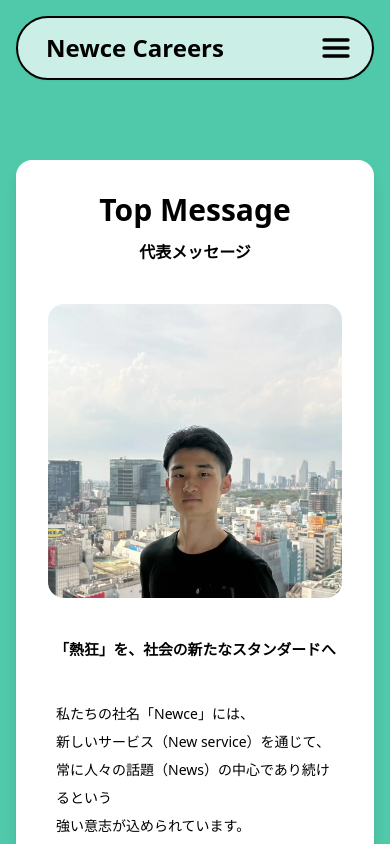
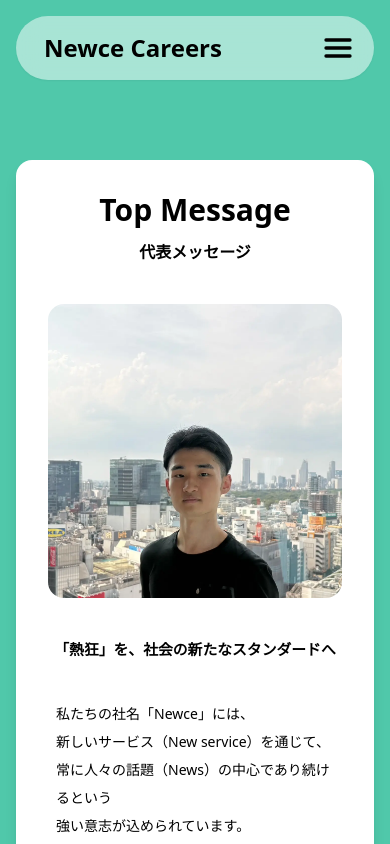
Before and after one commit to KotaKayamori/v0-newce-corporate-page, a Next.js app: page /careers in a window 390 px wide. Shown: the top 844 px of the page. Built offline with nearby package versions, Linux system fonts and the light colour scheme; a web font is replaced by a local one.

Commit message:
style: adjust header styles for PC and mobile
Change header border and background opacity for consistency.

```diff
--- a/app/careers/page.tsx
+++ b/app/careers/page.tsx
@@ -235,7 +235,7 @@ export default function CareersPage() {
     <div className="flex min-h-screen flex-col" style={{ backgroundColor: dynamicBg, transition: "background-color 1.5s ease" }}>
       {/* PC Header */}
       <div className="hidden md:block fixed top-0 left-0 right-0 z-50 px-4 pt-5">
-        <div className="w-full flex h-20 items-center justify-between px-8 lg:px-12 bg-white/70 backdrop-blur-md border-2 border-black rounded-full shadow-sm">
+        <div className="w-full flex h-20 items-center justify-between px-8 lg:px-12 bg-white/50 backdrop-blur-md rounded-full shadow-sm">
           <Link href="/careers" className="flex items-center">
             <span className="text-3xl font-bold text-black">Newce Careers</span>
           </Link>
@@ -258,7 +258,7 @@ export default function CareersPage() {
 
       {/* Mobile Header */}
       <header className={`md:hidden fixed top-0 z-50 w-full px-4 pt-4 ${isMenuOpen ? "pointer-events-none" : ""}`}>
-        <div className="flex h-16 items-center justify-between px-5 bg-white/70 backdrop-blur-md border-2 border-black rounded-full shadow-sm pointer-events-auto">
+        <div className="flex h-16 items-center justify-between px-5 bg-white/50 backdrop-blur-md rounded-full shadow-sm pointer-events-auto">
           <Link href="/careers" className="flex items-center">
             <span className="font-bold text-black pl-2" style={{ fontSize: "24px" }}>Newce Careers</span>
           </Link>
@@ -820,7 +820,7 @@ export default function CareersPage() {
                           ) : (
                             <>
                               <svg className="w-8 h-8 text-gray-400 mb-2" viewBox="0 0 24 24" fill="none" stroke="currentColor" strokeWidth="1.5" strokeLinecap="round" strokeLinejoin="round"><path d="M21 15v4a2 2 0 0 1-2 2H5a2 2 0 0 1-2-2v-4" /><polyline points="17 8 12 3 7 8" /><line x1="12" y1="3" x2="12" y2="15" /></svg>
-                              <span className="text-sm text-gray-500">ファイルを選択するか、ここにドラッグ＆ドロップしてください</span>
+                              <span className="text-sm text-gray-500">ファイルを選択するか、ここにドラッグ＆ドロッ��してください</span>
                             </>
                           )}
                           <input
```
